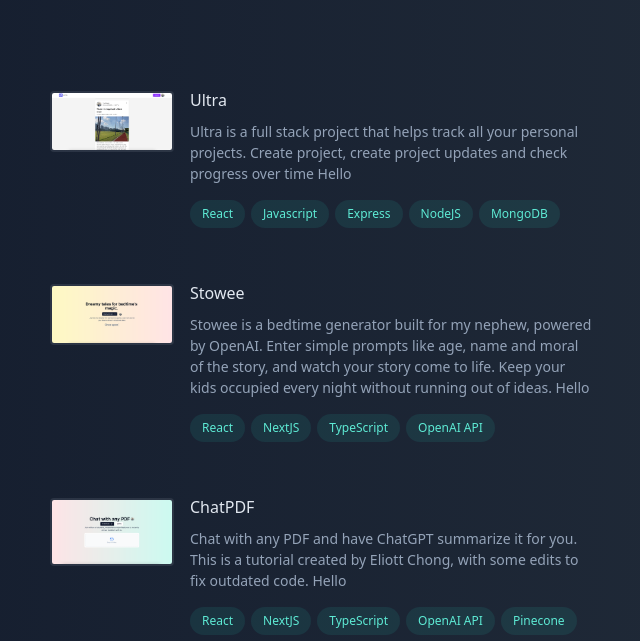
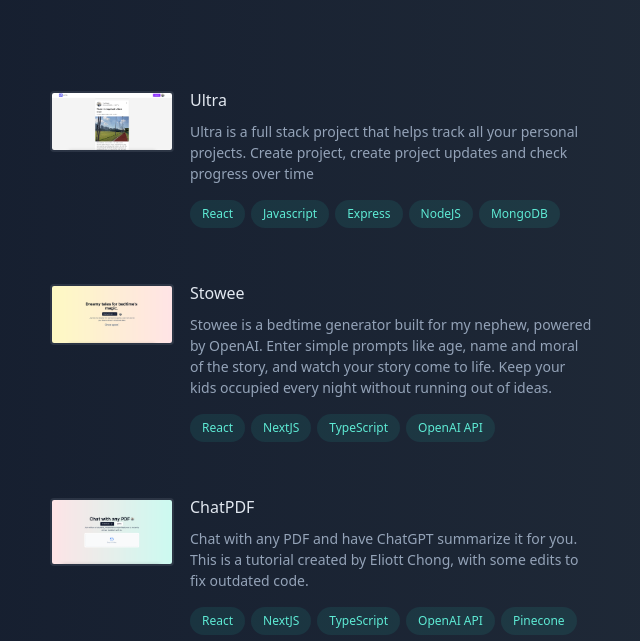
Before and after one commit to tzechong94/tc-portfolio, a Next.js app: page / in a window 1280 px wide. Shown: the part 1420-2061 px from the top of the page, without its empty margins (590-1230 px from the left). Built offline with nearby package versions, Linux system fonts and the light colour scheme.

Commit message:
remove unwanted text

```diff
--- a/src/components/ProjectCard.tsx
+++ b/src/components/ProjectCard.tsx
@@ -26,9 +26,7 @@
               <span>{projectName}</span>
             </a>
           </h3>
-          <p className="mt-2 text-sm leading-normal">
-            {projectDescription} Hello
-          </p>
+          <p className="mt-2 text-sm leading-normal">{projectDescription}</p>
           <ul className="mt-2 flex flex-wrap" aria-label="Technologies used:">
             {skills.map((skill, index) => (
               <li className="mr-1.5 mt-2" key={index}>
```
